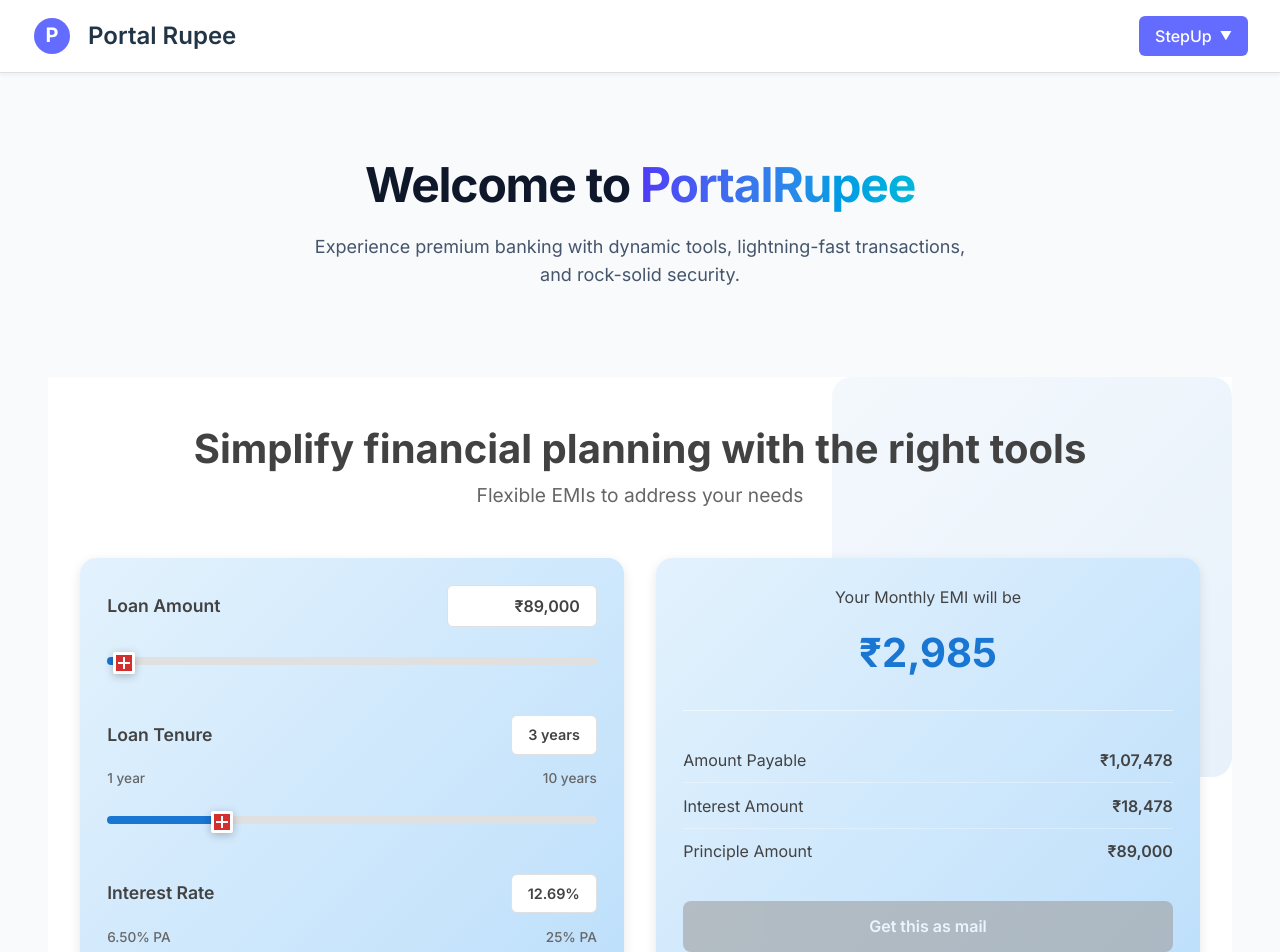
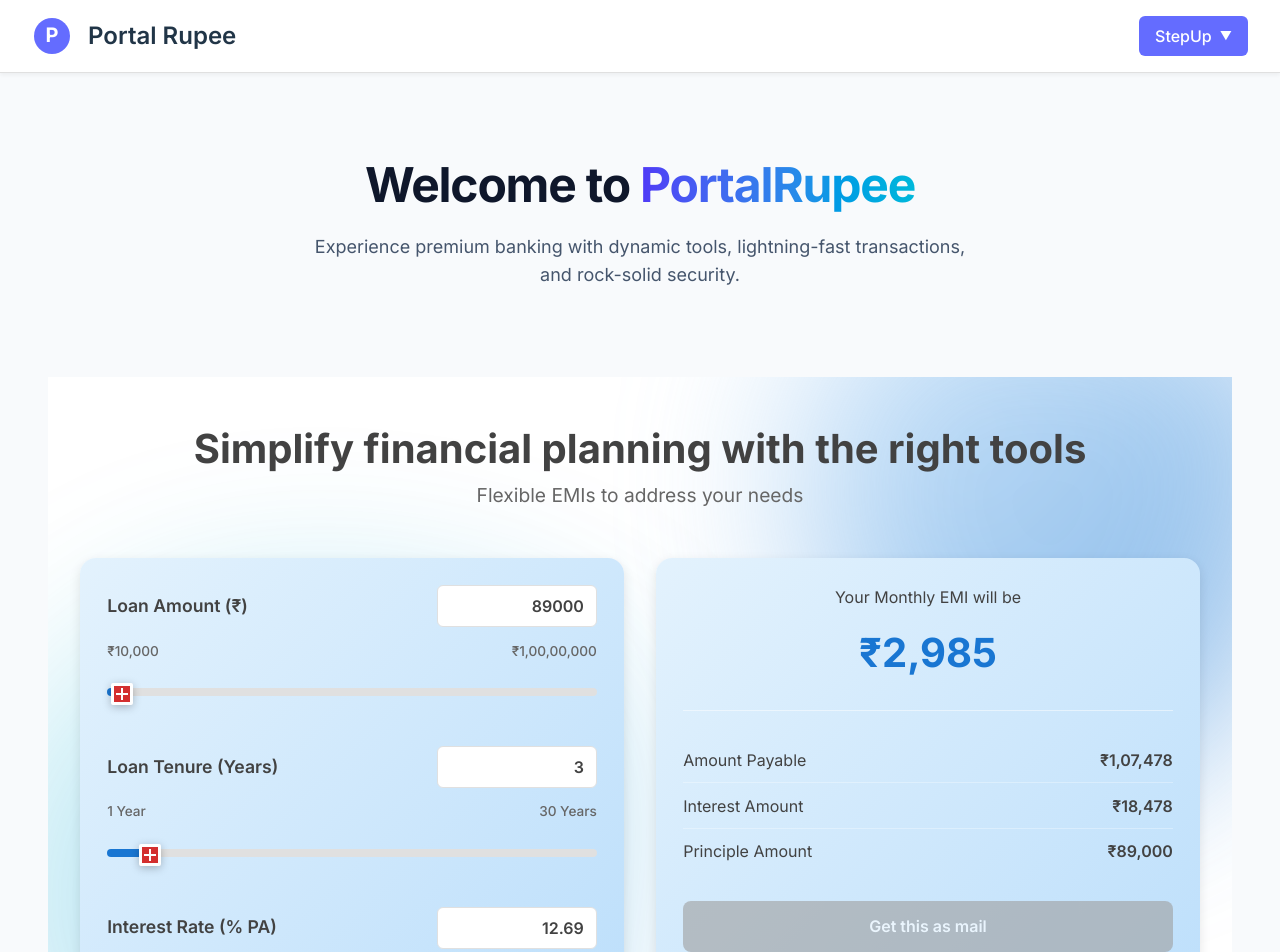
Before and after one commit to rishi-tiwari023/portalrupee, a React app in the folder frontend/: page / in a window 1280 px wide. Shown: the top 952 px of the page. Built offline with nearby package versions, Linux system fonts and the light colour scheme; the HTML template or start-up script is replaced by a standard one.

Commit message:
feat(emi): enable manual input, expand ranges, and fix background decorative elements

```diff
--- a/frontend/src/components/EMICalculator.css
+++ b/frontend/src/components/EMICalculator.css
@@ -6,17 +6,38 @@
     overflow: hidden;
 }
 
-/* Background pattern */
-.emi-calculator-container::before {
+/* Background decorative elements */
+.emi-calculator-container::before,
+.emi-calculator-container::after {
     content: '';
     position: absolute;
-    top: 0;
-    right: 0;
-    width: 400px;
-    height: 400px;
-    background: linear-gradient(135deg, rgba(25, 118, 210, 0.05) 0%, rgba(25, 118, 210, 0.1) 100%);
-    border-radius: 20px;
+    border-radius: 30% 70% 70% 30% / 30% 30% 70% 70%;
+    filter: blur(80px);
     z-index: 0;
+    opacity: 0.6;
+}
+
+.emi-calculator-container::before {
+    top: -10%;
+    right: -5%;
+    width: 500px;
+    height: 500px;
+    background: linear-gradient(135deg, #bbdefb 0%, #1976d2 100%);
+    animation: blobify 20s infinite alternate;
+}
+
+.emi-calculator-container::after {
+    bottom: -10%;
+    left: -5%;
+    width: 600px;
+    height: 600px;
+    background: linear-gradient(135deg, rgba(0, 188, 212, 0.4) 0%, rgba(25, 118, 210, 0.4) 100%);
+    animation: blobify 15s infinite alternate-reverse;
+}
+
+@keyframes blobify {
+    0% { border-radius: 30% 70% 70% 30% / 30% 30% 70% 70%; transform: translate(0, 0) scale(1); }
+    100% { border-radius: 50% 50% 20% 80% / 50% 20% 80% 50%; transform: translate(20px, -40px) scale(1.1); }
 }
 
 .emi-calculator-header {
@@ -83,24 +104,32 @@
     background-color: #ffffff;
     border: 1px solid #e0e0e0;
     border-radius: 6px;
-    padding: 0.5rem 1rem;
+    padding: 0.5rem 0.75rem;
     font-size: 1rem;
     font-weight: 600;
     color: #424242;
-    width: 150px;
+    width: 160px;
     text-align: right;
+    outline: none;
+    transition: border-color 0.2s, box-shadow 0.2s;
 }
 
-.slider-value-box {
-    background-color: #ffffff;
-    border: 1px solid #e0e0e0;
-    border-radius: 6px;
-    padding: 0.5rem 1rem;
-    font-size: 0.9rem;
-    font-weight: 600;
-    color: #424242;
-    min-width: 80px;
-    text-align: center;
+.slider-input:focus {
+    border-color: #1976d2;
+    box-shadow: 0 0 0 2px rgba(25, 118, 210, 0.1);
+}
+
+/* Hide number input arrows */
+.slider-input::-webkit-outer-spin-button,
+.slider-input::-webkit-inner-spin-button {
+    -webkit-appearance: none;
+    appearance: none;
+    margin: 0;
+}
+
+.slider-input[type=number] {
+    -moz-appearance: textfield;
+    appearance: textfield;
 }
 
 .slider-container {
--- a/frontend/src/components/EMICalculator.jsx
+++ b/frontend/src/components/EMICalculator.jsx
@@ -34,15 +34,18 @@ const EMICalculator = () => {
     };
 
     const handleLoanAmountChange = (e) => {
-        setLoanAmount(parseInt(e.target.value));
+        const val = e.target.value === '' ? 0 : parseInt(e.target.value);
+        setLoanAmount(val);
     };
 
     const handleTenureChange = (e) => {
-        setTenure(parseInt(e.target.value));
+        const val = e.target.value === '' ? 0 : parseInt(e.target.value);
+        setTenure(val);
     };
 
     const handleInterestRateChange = (e) => {
-        setInterestRate(parseFloat(e.target.value));
+        const val = e.target.value === '' ? 0 : parseFloat(e.target.value);
+        setInterestRate(val);
     };
 
     const handleClear = () => {
@@ -51,19 +54,16 @@ const EMICalculator = () => {
         setInterestRate(12.69);
     };
 
-    // TODO: Implement get as mail functionality using nodemailer
-    // handleGetAsMail function will be implemented later with backend API integration
+    const loanAmountMin = 10000;
+    const loanAmountMax = 10000000;
+    const tenureMin = 1;
+    const tenureMax = 30;
+    const interestMin = 0.25;
+    const interestMax = 50;
 
-    const loanAmountMin = 25000;
-    const loanAmountMax = 5000000;
-    const tenureMin = 1;
-    const tenureMax = 10;
-    const interestMin = 6.5;
-    const interestMax = 25;
-
-    const loanAmountPercent = ((loanAmount - loanAmountMin) / (loanAmountMax - loanAmountMin)) * 100;
-    const tenurePercent = ((tenure - tenureMin) / (tenureMax - tenureMin)) * 100;
-    const interestPercent = ((interestRate - interestMin) / (interestMax - interestMin)) * 100;
+    const loanAmountPercent = Math.min(100, Math.max(0, ((loanAmount - loanAmountMin) / (loanAmountMax - loanAmountMin)) * 100));
+    const tenurePercent = Math.min(100, Math.max(0, ((tenure - tenureMin) / (tenureMax - tenureMin)) * 100));
+    const interestPercent = Math.min(100, Math.max(0, ((interestRate - interestMin) / (interestMax - interestMin)) * 100));
 
     return (
         <div className="emi-calculator-container">
@@ -76,15 +76,21 @@ const EMICalculator = () => {
                 <div className="emi-calculator-left">
                     <div className="slider-group">
                         <div className="slider-header">
-                            <label className="slider-label">Loan Amount</label>
+                            <label className="slider-label">Loan Amount (₹)</label>
                             <input
-                                type="text"
+                                type="number"
                                 className="slider-input"
-                                value={formatCurrency(loanAmount)}
-                                readOnly
+                                value={loanAmount || ''}
+                                onChange={handleLoanAmountChange}
+                                min={loanAmountMin}
+                                max={loanAmountMax}
                             />
                         </div>
                         <div className="slider-container">
+                            <div className="slider-labels">
+                                <span>{formatCurrency(loanAmountMin)}</span>
+                                <span>{formatCurrency(loanAmountMax)}</span>
+                            </div>
                             <div className="slider-wrapper" style={{
                                 '--slider-progress': `${loanAmountPercent}%`
                             }}>
@@ -103,13 +109,20 @@ const EMICalculator = () => {
 
                     <div className="slider-group">
                         <div className="slider-header">
-                            <label className="slider-label">Loan Tenure</label>
-                            <div className="slider-value-box">{tenure} years</div>
+                            <label className="slider-label">Loan Tenure (Years)</label>
+                            <input
+                                type="number"
+                                className="slider-input"
+                                value={tenure || ''}
+                                onChange={handleTenureChange}
+                                min={tenureMin}
+                                max={tenureMax}
+                            />
                         </div>
                         <div className="slider-container">
                             <div className="slider-labels">
-                                <span>1 year</span>
-                                <span>10 years</span>
+                                <span>{tenureMin} Year</span>
+                                <span>{tenureMax} Years</span>
                             </div>
                             <div className="slider-wrapper" style={{
                                 '--slider-progress': `${tenurePercent}%`
@@ -129,13 +142,21 @@ const EMICalculator = () => {
 
                     <div className="slider-group">
                         <div className="slider-header">
-                            <label className="slider-label">Interest Rate</label>
-                            <div className="slider-value-box">{interestRate.toFixed(2)}%</div>
+                            <label className="slider-label">Interest Rate (% PA)</label>
+                            <input
+                                type="number"
+                                className="slider-input"
+                                value={interestRate || ''}
+                                onChange={handleInterestRateChange}
+                                step="0.01"
+                                min={interestMin}
+                                max={interestMax}
+                            />
                         </div>
                         <div className="slider-container">
                             <div className="slider-labels">
-                                <span>6.50% PA</span>
-                                <span>25% PA</span>
+                                <span>{interestMin}% PA</span>
+                                <span>{interestMax}% PA</span>
                             </div>
                             <div className="slider-wrapper" style={{
                                 '--slider-progress': `${interestPercent}%`
```
